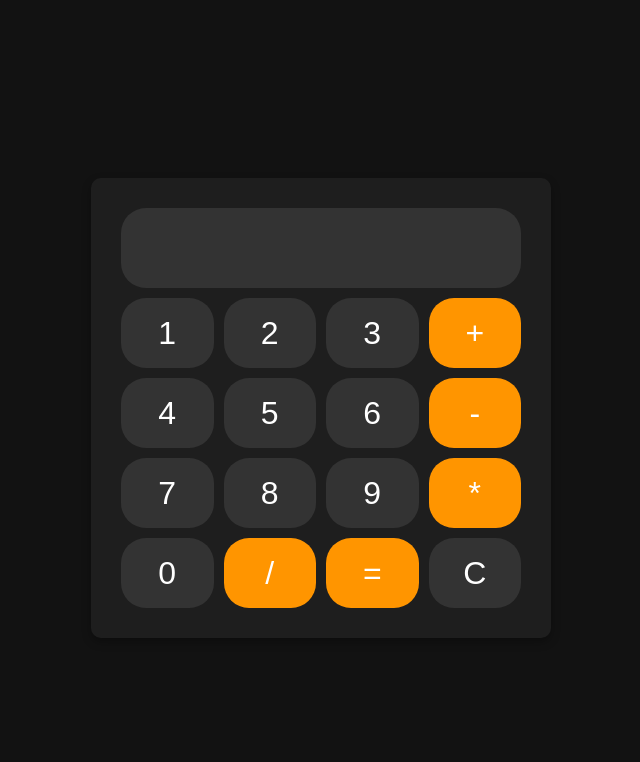
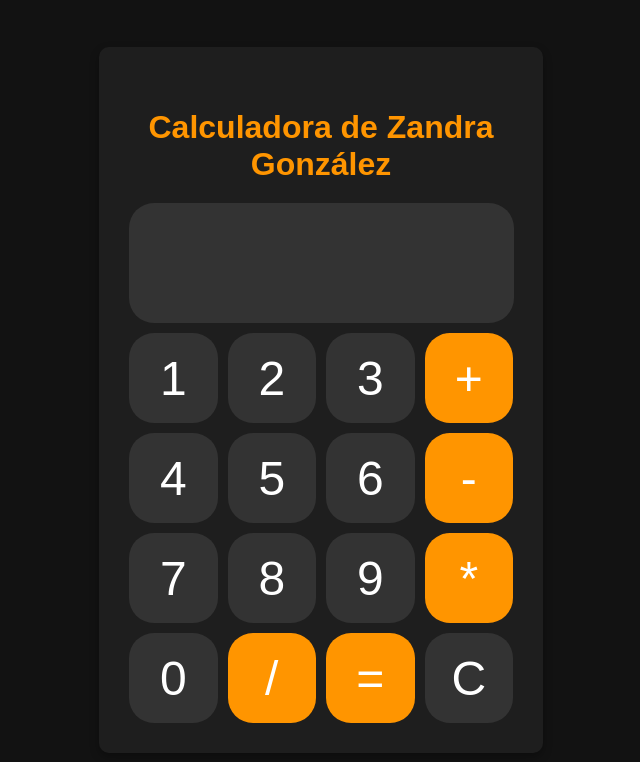
Before and after one commit to rody216/calculadora, a plain HTML site: page index.html in a window 1280 px wide. Shown: the whole page, without its empty margins (319-959 px from the left). Drawn offline with Linux system fonts and the light colour scheme.

Commit message:
Coloco Nombre y Media Queries

```diff
--- a/index.html
+++ b/index.html
@@ -7,6 +7,7 @@
 <body>
     <div class="container">
         <div class="calculadora">
+            <h3>Calculadora de Zandra González</h3>
             <div id="pantalla">
                 <div id="operation"></div>
                 <div id="result"></div>
--- a/styles.css
+++ b/styles.css
@@ -5,6 +5,7 @@ body {
     height: 100vh;
     background-color: #121212;
     font-family: Arial, sans-serif;
+    margin: 0;
 }
 
 .container {
@@ -14,18 +15,26 @@ body {
     width: 100%;
 }
 
+h3 {
+    color: #ff9500;
+    font-size: 2rem;
+    text-align: center;
+    margin-bottom: 20px;
+}
+
 .calculadora {
     background-color: #1e1e1e;
     padding: 30px;
     border-radius: 10px;
     box-shadow: 0px 4px 10px rgba(0, 0, 0, 0.3);
     text-align: center;
-    width: 400px;
+    width: 90vw;
+    max-width: 400px;
 }
 
 #pantalla {
     width: 95%;
-    height: 60px;
+    height: 100px;
     padding: 10px;
     background-color: #333;
     color: white;
@@ -100,3 +109,44 @@ button:not(.operador):focus {
 button.active {
     box-shadow: 0 0 10px 2px rgba(255, 255, 255, 0.5);
 }
+
+/* Media Queries for Responsiveness */
+@media (min-width: 768px) {
+    .calculadora {
+        width: 50vw;
+        max-width: 400px;
+    }
+
+    button {
+        height: 80px;
+        font-size: 2.5rem;
+    }
+}
+
+@media (min-width: 1200px) {
+    .calculadora {
+        width: 30vw;
+        max-width: 400px;
+    }
+
+    button {
+        height: 90px;
+        font-size: 3rem;
+    }
+}
+
+@media (min-width: 1920px) {
+    .calculadora {
+        width: 25vw;
+        max-width: 600px;
+    }
+
+    button {
+        height: 100px;
+        font-size: 3.5rem;
+    }
+
+    #result {
+        font-size: 3.5rem;
+    }
+}
```
